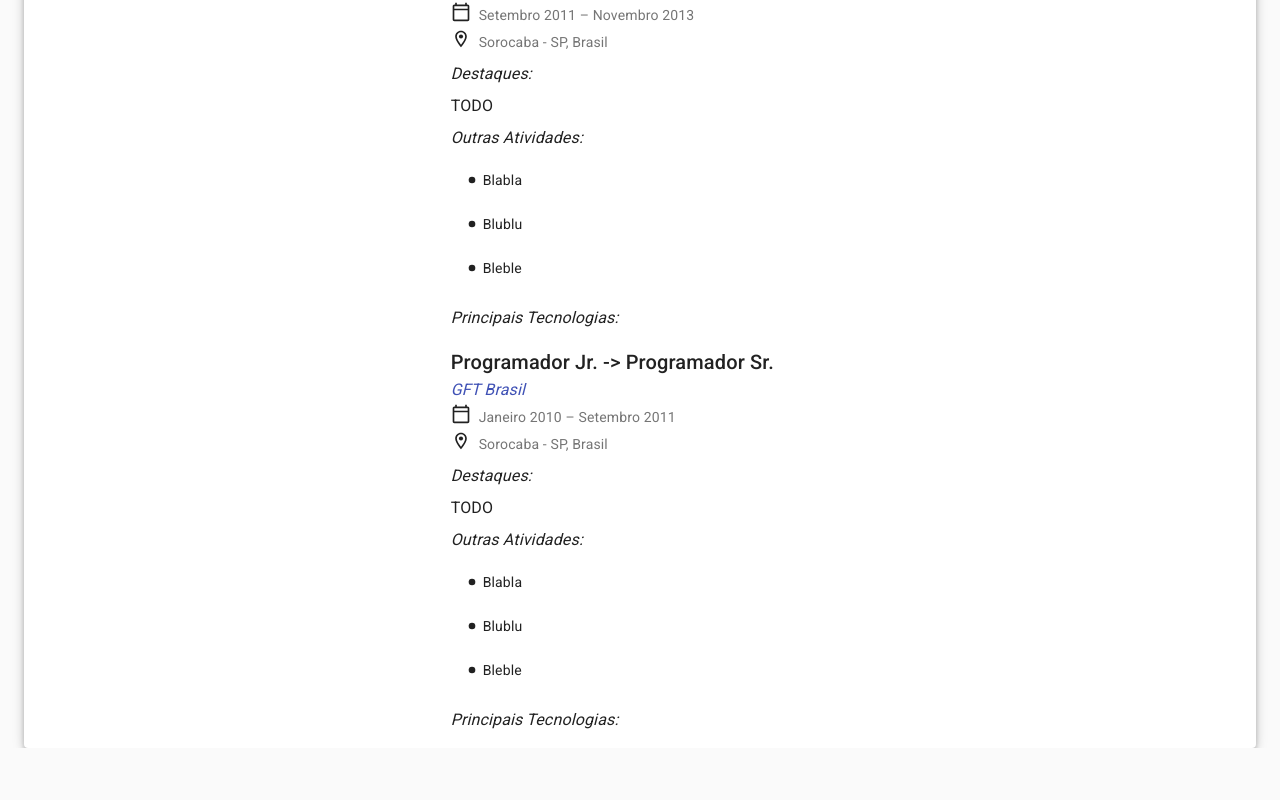
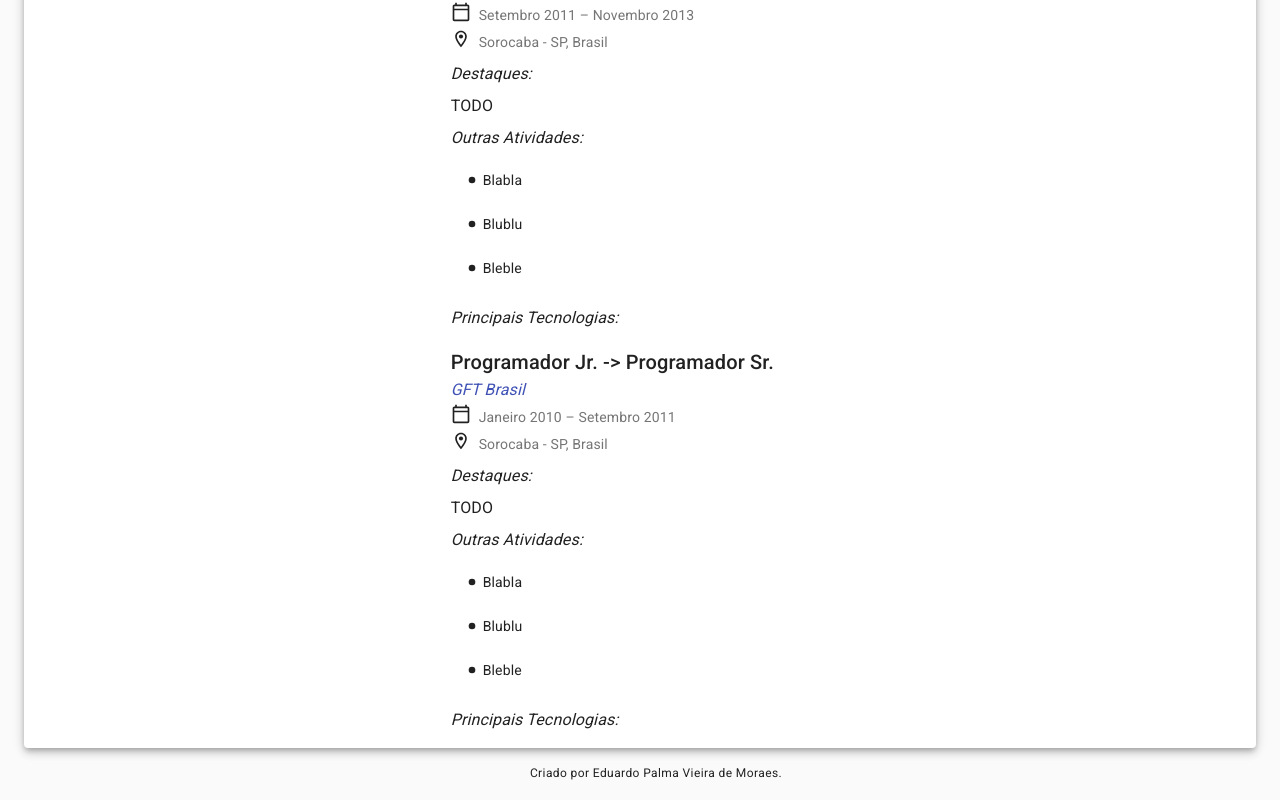
Before and after one commit to eduardopvm/react-cv, a React (Create React App) app: page / in a window 1280 px wide. Shown: the part 3085-3885 px from the top of the page. Before the commit the page ends 3833 px from the top, so only its background shows below. Built offline with nearby package versions, Linux system fonts and the light colour scheme.

Commit message:
added WIP footer

```diff
--- a/src/Layout.js
+++ b/src/Layout.js
@@ -12,11 +12,15 @@ import CVAvatar from "./header/CVAvatar";
 import Sidebar from "./sidebar/Sidebar";
 import MainContent from "./main_content/MainContent";
 import React from "react";
+import { Typography } from "@material-ui/core";
 
 const useStyles = makeStyles((theme) => ({
   button: {
     margin: "0.5rem",
   },
+  footer: {
+    margin: "1rem"
+  }
 }));
 
 export default function Layout(props) {
@@ -101,6 +105,12 @@ export default function Layout(props) {
           </Grid>
         </Grid>
       </Paper>
+
+      <Grid container justify="center" className={classes.footer}>
+        <Typography variant="caption">
+          Criado por Eduardo Palma Vieira de Moraes.
+        </Typography>
+      </Grid>
     </Container>
   );
 }
```
Also changed, not shown: 1 other file (tests, documents, lock files or other folders).
